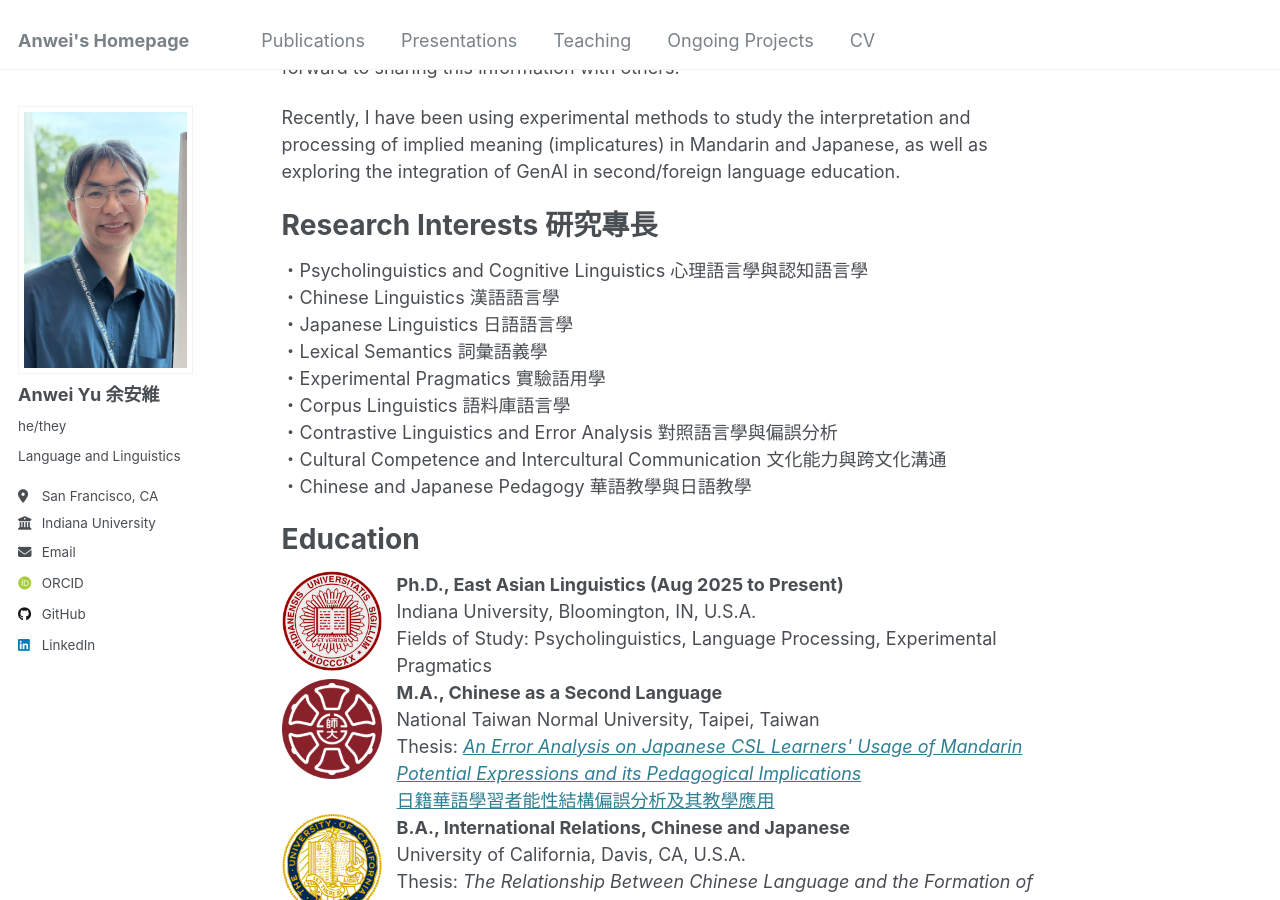
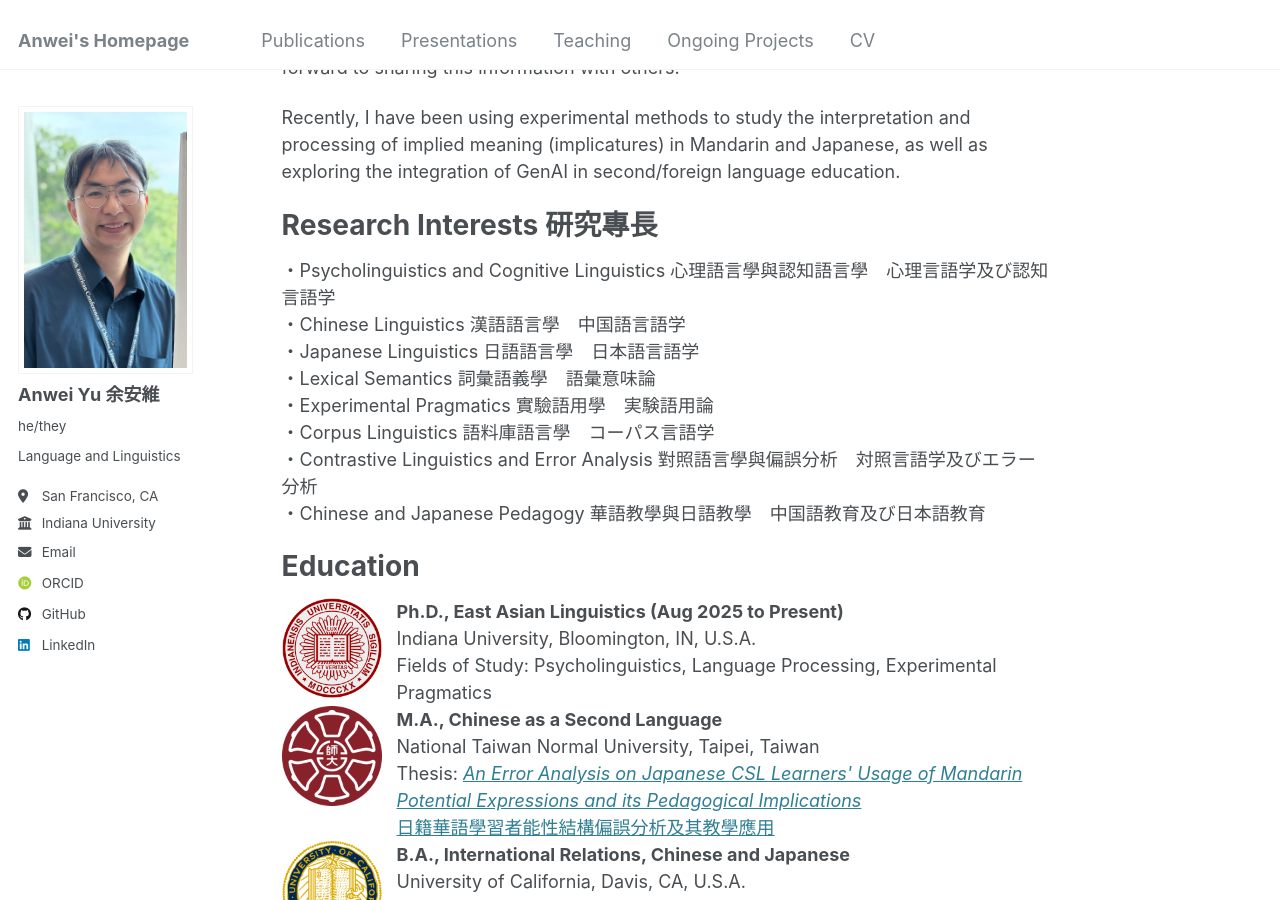
Before and after one commit to anweiyu/anweiyu.github.io, a Jekyll site: the page built from _pages/about.md, in a window 1280 px wide and 900 px high, scrolled down 385 px. Built offline with Jekyll 4.4.1, drawn with Linux system fonts in a browser that asks for light colours; some web fonts are replaced.

Commit message:
Update about.md

```diff
--- a/_pages/about.md
+++ b/_pages/about.md
@@ -14,15 +14,14 @@ Recently, I have been using experimental methods to study the interpretation and
 
 Research Interests 研究專長
 ======
-・Psycholinguistics and Cognitive Linguistics 心理語言學與認知語言學
-・Chinese Linguistics 漢語語言學
-・Japanese Linguistics 日語語言學
-・Lexical Semantics 詞彙語義學
-・Experimental Pragmatics 實驗語用學
-・Corpus Linguistics 語料庫語言學
-・Contrastive Linguistics and Error Analysis 對照語言學與偏誤分析
-・Cultural Competence and Intercultural Communication 文化能力與跨文化溝通
-・Chinese and Japanese Pedagogy 華語教學與日語教學
+・Psycholinguistics and Cognitive Linguistics 心理語言學與認知語言學　心理言語学及び認知言語学
+・Chinese Linguistics 漢語語言學　中国語言語学
+・Japanese Linguistics 日語語言學　日本語言語学
+・Lexical Semantics 詞彙語義學　語彙意味論
+・Experimental Pragmatics 實驗語用學　実験語用論
+・Corpus Linguistics 語料庫語言學　コーパス言語学
+・Contrastive Linguistics and Error Analysis 對照語言學與偏誤分析　対照言語学及びエラー分析
+・Chinese and Japanese Pedagogy 華語教學與日語教學　中国語教育及び日本語教育
 
 Education
 ======
```
